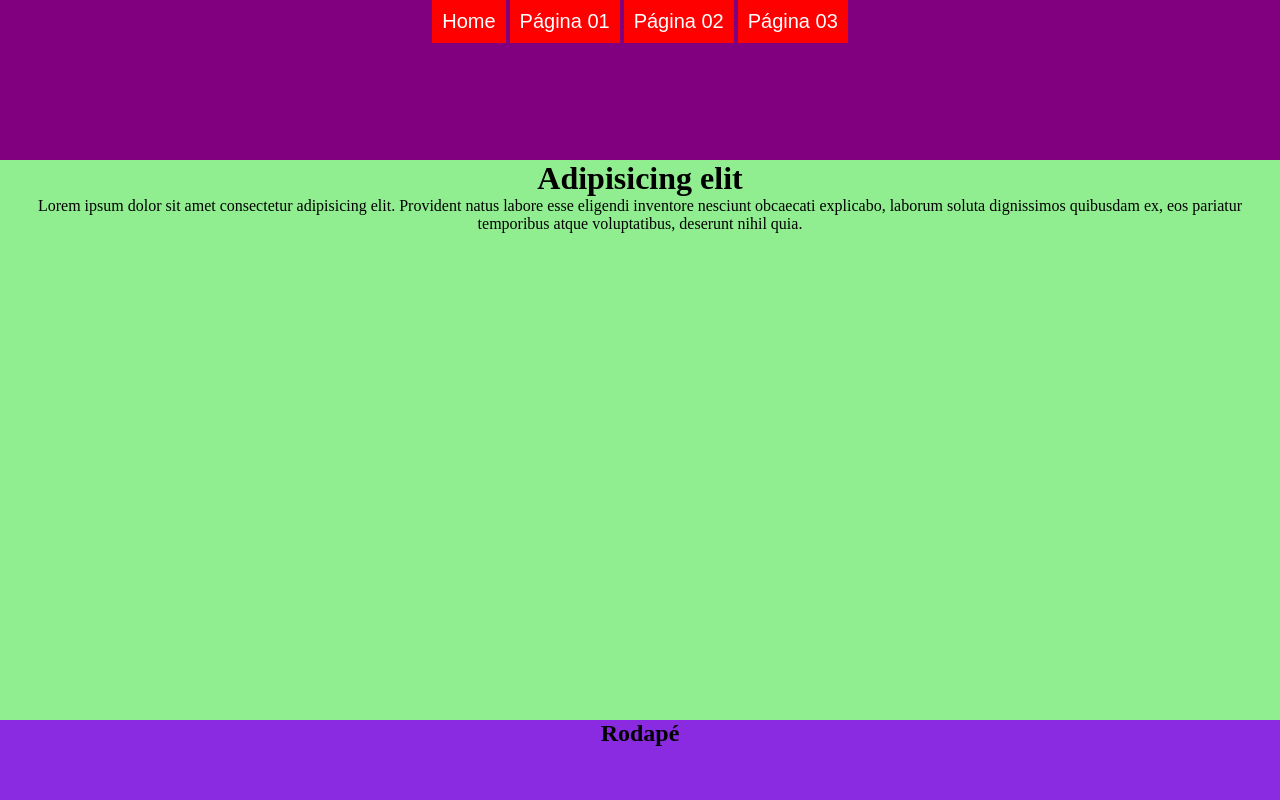
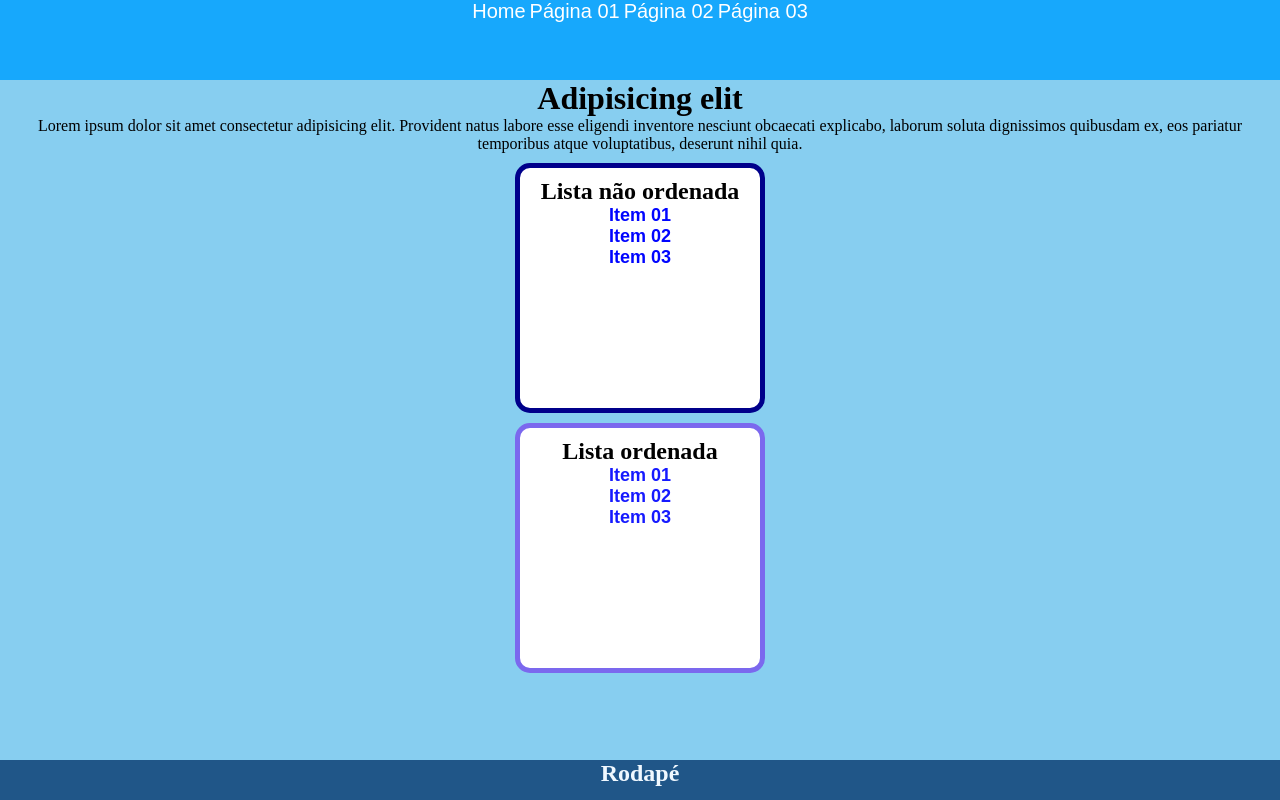
Before and after one commit to rodrigogfilho-cloud/Projeto1.0, a website: page index.html in a window 1280 px wide. Drawn offline with Linux system fonts and the light colour scheme.

Commit message:
ADD: Adicionei sections no index.html e fiz listar ordenadas e ñ ordenadas, e também a personalização do estilo das sections

```diff
--- a/CSS/styles.css
+++ b/CSS/styles.css
@@ -1,11 +1,11 @@
 
 
 
-/* Seletor header --> elemento HTML (tag) */
+
 
 /* ADD á mais */
 body{
-    background-color: lightpink;
+    background-color: rgb(4, 47, 241);
 
 
 }
@@ -14,39 +14,93 @@ h1{
     text-align: center;
 }
 
+
+/* Todas as tags "a" na página */
 a{
     text-decoration: none; /*remover a decoração do texto (underline)*/
     color: #fff ;/*Cor do texto*/
     font-size: 20px; /*Tamanho da fonte*/
     font-family: Arial, sans-serif; /*Estilo da fonte*/
-    padding : 10px;
-    background-color: red;
-    display: inline-block
 
 }
+
+/* Seletor header --> elemento HTML (tag) */
 header{
 
-     background-color:purple;
+    background-color:rgb(23, 168, 252);
     width: 100vw;
-    height: 20vh;
+    height: 10vh;
     text-align: center;
 
 }
 
 main{
     text-align: center;
-    background-color: lightgreen;
+    background-color: rgb(135, 206, 240);
+
 
     /* vw - view wight / vh - view height */
 
     width: 100vw;
-    height: 70vh;
+    height: 85vh;
 }
+
 
 footer{
     text-align: center;
-    background-color: blueviolet;
+    background-color: rgb(32, 86, 136);
     width: 100vw;
-    height: 10vh;
+    height: 5vh;
 
 }
+
+section{
+/* width --> largura e height --> altura */
+    width:  250px;
+    height: 250px;
+
+    /* bordas */
+    border-width: 5px;
+    border-radius: 15px;
+    border-style: solid;
+
+    /* margens */
+    margin: 10px auto;
+    padding-top: 10px;
+
+
+
+}
+
+/* estilizar com o seletor classe */
+
+.sec-01{
+    border-color: darkblue;
+    background-color: rgb(255, 255, 255);
+}
+
+.sec-01 li {
+    color: rgb(1, 5, 255);
+    /* Não tem px (pixels) */
+    font-weight: 700;
+    font-family: Arial, Helvetica, sans-serif;
+    font-size: 18px;
+}
+
+.sec-02 li {
+    color: rgb(22, 26, 255);
+    /* Não tem px (pixels) */
+    font-weight: 700;
+    font-family: Arial, Helvetica, sans-serif;
+    font-size: 18px;
+}
+
+.sec-02{
+    border-color:mediumslateblue;
+    background-color: rgb(255, 255, 255);
+}
+
+li{ /*III*/
+    /*vvv Sem decoração na lista */
+    list-style:none
+}
--- a/index.html
+++ b/index.html
@@ -34,16 +34,41 @@
 
     <!--Conteúdo principal -->
      <main>
-        <h1>Adipisicing elit</h1>
+        <h1>
+                Adipisicing elit
+            </h1>
             <p>Lorem ipsum dolor sit amet consectetur adipisicing elit.
-                Provident natus labore esse eligendi inventore nesciunt obcaecati explicabo,
-                laborum soluta dignissimos quibusdam ex, eos pariatur temporibus atque voluptatibus,
-                deserunt nihil quia.</p>
+            Provident natus labore esse eligendi inventore nesciunt obcaecati explicabo,
+            laborum soluta dignissimos quibusdam ex, eos pariatur temporibus atque voluptatibus,
+            deserunt nihil quia.
+            </p>
+        <section class="sec-01">
+            <h2>Lista não ordenada</h2>
+            <!-- Início da lista -->
+             <ul>
+                <!-- item da lista -->
+                 <li>Item 01</li>
+                 <li>Item 02</li>
+                 <li>Item 03</li>
+             </ul>
+        </section>
+
+        <section class="sec-02">
+            <h2>Lista ordenada</h2>
+            <!-- início da lista / OBS: o UL (unordered list) para o OL (ordered list)-->
+            <ol>
+                <!-- itens da lista -->
+                 <li>Item 01</li>
+                 <li>Item 02</li>
+                 <li>Item 03</li>
+            </ol>
+        </section>
+
      </main>
 
     <!-- Rodapé -->
      <footer>
-        <h2>Rodapé</h2>
+        <h2 style="color: aliceblue;">Rodapé</h2>
 
      </footer>
 
```
Also changed, not shown: pages/page02.html (+2 -3 lines).
